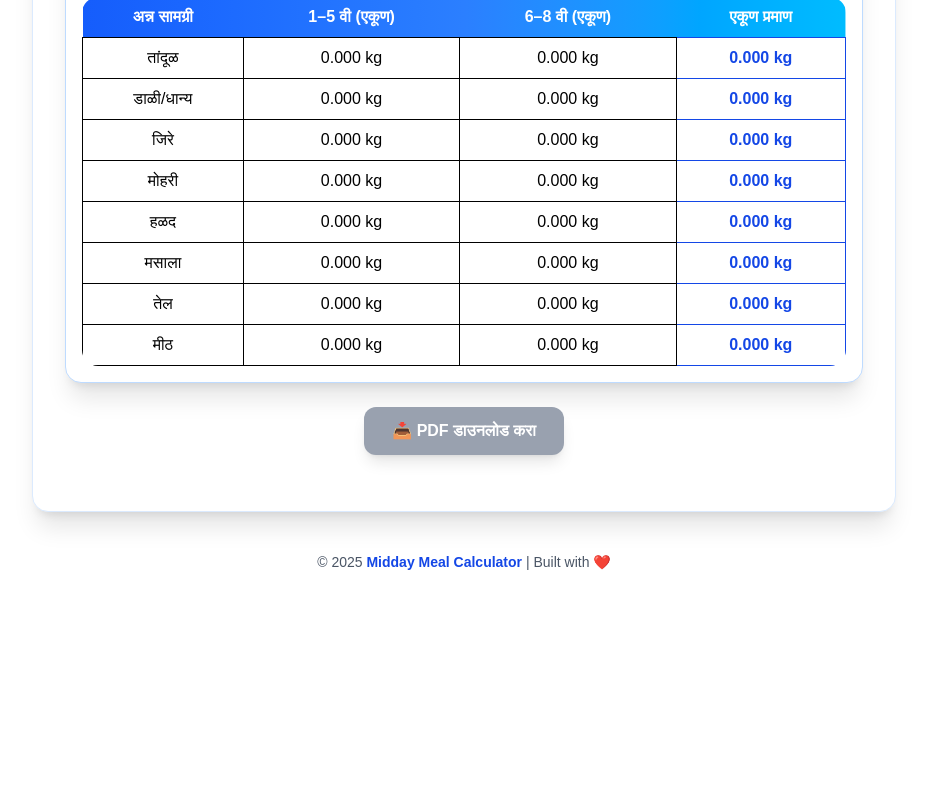
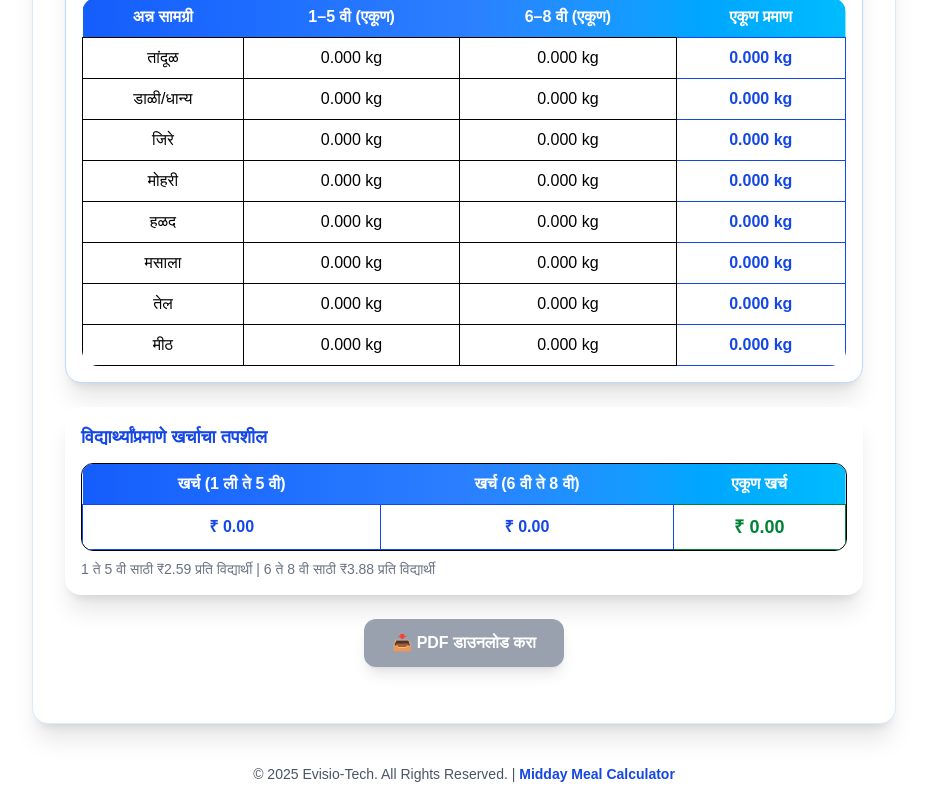
Before and after one commit to evsachin/middaymeal-calculator, a Next.js app: page /calculator in a window 1280 px wide. Shown: the part 480-1280 px from the top of the page, without its empty margins (176-1103 px from the left). Before the commit the page ends 1068 px from the top, so only its background shows below. Built offline with nearby package versions, Linux system fonts and the light colour scheme.

Commit message:
added price table

```diff
--- a/app/calculator/page.tsx
+++ b/app/calculator/page.tsx
@@ -17,9 +17,15 @@ export default function Page() {
     total: (i.p1 * safeP1 + i.p2 * safeP2).toFixed(3),
   }));
 
+  const COST_P1 = 2.59;
+  const COST_P2 = 3.88;
+
+  const kharcha15 = (safeP1 * COST_P1).toFixed(2);
+  const kharcha68 = (safeP2 * COST_P2).toFixed(2);
+  const totalKharcha = (+kharcha15 + +kharcha68).toFixed(2);
+
   return (
     <div className="md:p-2 rounded-2xl">
-
       <h2 className="text-2xl font-extrabold text-blue-700 mb-2">
         विद्यार्थ्यांप्रमाणे मालाचा हिशोब
       </h2>
@@ -31,7 +37,6 @@ export default function Page() {
 
       {/* Input Section */}
       <div className="grid gap-4 max-w-md">
-
         <div>
           <label className="block font-semibold text-gray-800 mb-1">
             1ली ते 5वी विद्यार्थ्यांची संख्या
@@ -97,7 +102,10 @@ export default function Page() {
 
             <tbody>
               {rows.map((r) => (
-                <tr className="border text-center hover:bg-blue-50 transition" key={r.name}>
+                <tr
+                  className="border text-center hover:bg-blue-50 transition"
+                  key={r.name}
+                >
                   <td className="border p-2 font-medium">{r.name}</td>
                   <td className="border p-2">{r.primary} kg</td>
                   <td className="border p-2">{r.secondary} kg</td>
@@ -111,10 +119,44 @@ export default function Page() {
         </div>
       </div>
 
+      {/* खर्च Table */}
+      <div className="mt-6 bg-white p-4 shadow-xl rounded-2xl border-blue-200">
+        <h3 className="font-semibold text-blue-700 mb-3 text-lg">
+          विद्यार्थ्यांप्रमाणे खर्चाचा तपशील
+        </h3>
+
+        <div className="overflow-hidden rounded-xl border">
+          <table className="w-full">
+            <thead className="bg-linear-to-r from-blue-600 via-blue-500 to-sky-400 text-white text-center font-semibold">
+              <tr>
+                <th className="p-2">खर्च (1 ली ते 5 वी)</th>
+                <th className="p-2">खर्च (6 वी ते 8 वी)</th>
+                <th className="p-2">एकूण खर्च</th>
+              </tr>
+            </thead>
+
+            <tbody>
+              <tr className="text-center font-semibold">
+                <td className="border p-2 text-blue-700">₹ {kharcha15}</td>
+                <td className="border p-2 text-blue-700">₹ {kharcha68}</td>
+                <td className="border p-2 text-green-700 text-lg">
+                  ₹ {totalKharcha}
+                </td>
+              </tr>
+            </tbody>
+          </table>
+        </div>
+
+        <p className="text-gray-500 text-sm mt-2">
+          1 ते 5 वी साठी ₹2.59 प्रति विद्यार्थी | 6 ते 8 वी साठी ₹3.88 प्रति
+          विद्यार्थी
+        </p>
+      </div>
+
       {/* PDF Button */}
       <div className="flex justify-center mt-6 mb-6">
         <button
-          onClick={() => generateMealPDF(rows, safeP1, safeP2)}
+          onClick={() => generateMealPDF(rows, safeP1, safeP2,kharcha15, kharcha68, totalKharcha)}
           disabled={safeP1 === 0 && safeP2 === 0}
           className="bg-blue-600 hover:bg-blue-700 disabled:bg-gray-400
                      disabled:cursor-not-allowed text-white px-7 py-3
--- a/app/layout.tsx
+++ b/app/layout.tsx
@@ -65,11 +65,11 @@ export default function RootLayout({
 
         {/* Footer */}
         <footer className="text-center text-gray-600 py-4 text-sm">
-          © {new Date().getFullYear()}{" "}
+          © {new Date().getFullYear()} Evisio-Tech. All Rights Reserved. |
           <span className="font-semibold text-blue-700">
+            {" "}
             Midday Meal Calculator
-          </span>{" "}
-          | Built with ❤️
+          </span>
         </footer>
       </body>
     </html>
--- a/data/items.ts
+++ b/data/items.ts
@@ -6,5 +6,5 @@ export const ITEMS = [
   { name: "हळद", p1: 0.00020, p2: 0.00030 },
   { name: "मसाला", p1: 0.0015, p2: 0.0022 },
   { name: "तेल", p1: 0.005, p2: 0.0075 },
-  { name: "मीठ", p1: 0.0015, p2: 0.002 }
+  { name: "मीठ", p1: 0.0015, p2: 0.002 },
 ];
--- a/utils/pdf-table.ts
+++ b/utils/pdf-table.ts
@@ -2,7 +2,14 @@ import jsPDF from "jspdf";
 import autoTable from "jspdf-autotable";
 import { NotoDevanagariBase64 } from "./NotoDevanagariBase64";
 
-export async function generateMealPDF(rows: any[], p1: number, p2: number) {
+export async function generateMealPDF(
+  rows: any[],
+  p1: number,
+  p2: number,
+  kharcha15: string,
+  kharcha68: string,
+  totalKharcha: string
+) {
   const today = new Date().toLocaleDateString("en-IN", {
     day: "2-digit",
     month: "2-digit",
@@ -11,12 +18,12 @@ export async function generateMealPDF(rows: any[], p1: number, p2: number) {
 
   const doc = new jsPDF("p", "mm", "a4");
 
-  // Register Font
+  // ✅ Register Marathi Font
   (doc as any).addFileToVFS("Noto.ttf", NotoDevanagariBase64);
   (doc as any).addFont("Noto.ttf", "Noto", "normal");
   doc.setFont("Noto");
 
-// ---- Header ----
+  // ---------------- HEADER ----------------
   doc.setFontSize(14);
   doc.text("Pradhan Mantri Poshan Shakti Nirman Yojana", 14, 16);
   doc.text(`Date: ${today}`, 150, 16);
@@ -28,13 +35,11 @@ doc.text(`Students (Class 1–5): ${p1}`, 14, 32);
   doc.text(`Students (Class 6–8): ${p2}`, 14, 38);
   doc.text(`Total Students: ${p1 + p2}`, 14, 44);
 
-
-  // ---- Table ----
+  // ---------------- ITEMS TABLE ----------------
   autoTable(doc, {
     startY: 50,
 
-    head: [["Item", "Primary (1-5)", "Secondary (6-7)", "Total"]],
-
+    head: [["Item", "Primary (1–5)", "Secondary (6–8)", "Total"]],
     body: rows.map((r) => [
       r.name,
       `${r.primary} kg`,
@@ -56,10 +61,46 @@ doc.text(`Total Students: ${p1 + p2}`, 14, 44);
       halign: "center",
       valign: "middle",
       fontSize: 10,
+      fillColor: [37, 99, 235],
+      textColor: [255, 255, 255],
     },
   });
 
-  // ---- Footer ----
+  // ---------------- खर्च TABLE ----------------
+  const nextY = (doc as any).lastAutoTable.finalY + 10;
+  (doc as any).addFileToVFS("Noto.ttf", NotoDevanagariBase64);
+
+  doc.setFontSize(12);
+  doc.text("Student-wise Cost Details", 14, nextY);
+
+  autoTable(doc, {
+    startY: nextY + 6,
+
+    // ✅ Marathi Headings
+    head: [["Cost (Class 1–5)", "Cost (Class 6–8)", "Total Cost"]],
+
+
+    body: [[`₹ ${kharcha15}`, `₹ ${kharcha68}`, `₹ ${totalKharcha}`]],
+
+    theme: "grid",
+
+    styles: {
+      font: "Noto",
+      halign: "center",
+      valign: "middle",
+      fontSize: 11,
+    },
+
+    headStyles: {
+      font: "Noto",
+      halign: "center",
+      valign: "middle",
+      fillColor: [37, 99, 235],
+      textColor: [255, 255, 255],
+    },
+  });
+
+  // ---------------- FOOTER ----------------
   doc.text(
     "Generated via PM Poshan PWA",
     14,
```
Lines whose indentation alone changed are shown as unchanged.
